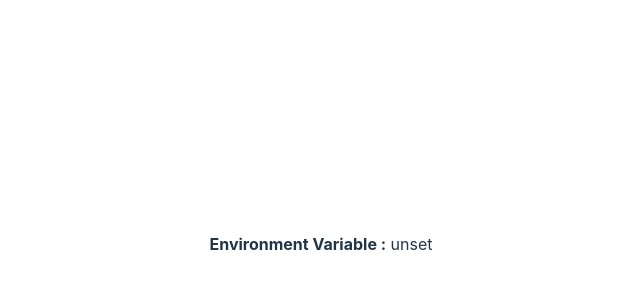
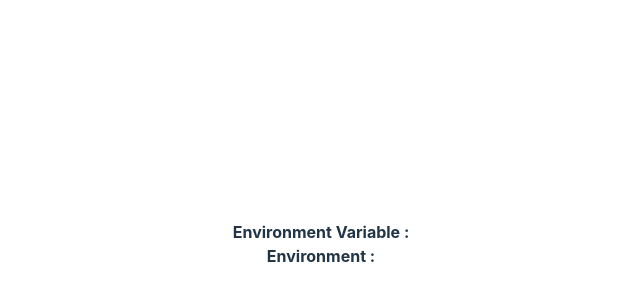
Before and after one commit to prajwalsharma/react-vite-env-test, a React (Vite) app: page / in a window 1280 px wide. Shown: the part 156-456 px from the top of the page, without its empty margins (319-959 px from the left). Built offline with nearby package versions, Linux system fonts and the light colour scheme; no server answers.

Commit message:
fix: get env config

```diff
--- a/src/App.tsx
+++ b/src/App.tsx
@@ -3,7 +3,9 @@ import "./App.css";
 function App() {
   return (
     <div>
-      <strong>Environment Variable :</strong> {import.meta.env.VITE_SOME_KEY}
+      <strong>Environment Variable :</strong> {import.meta.env.API_BASE_URL}
+      <br />
+      <strong>Environment :</strong> {import.meta.env.ENVIRONMENT_NAME}
     </div>
   );
 }
```
